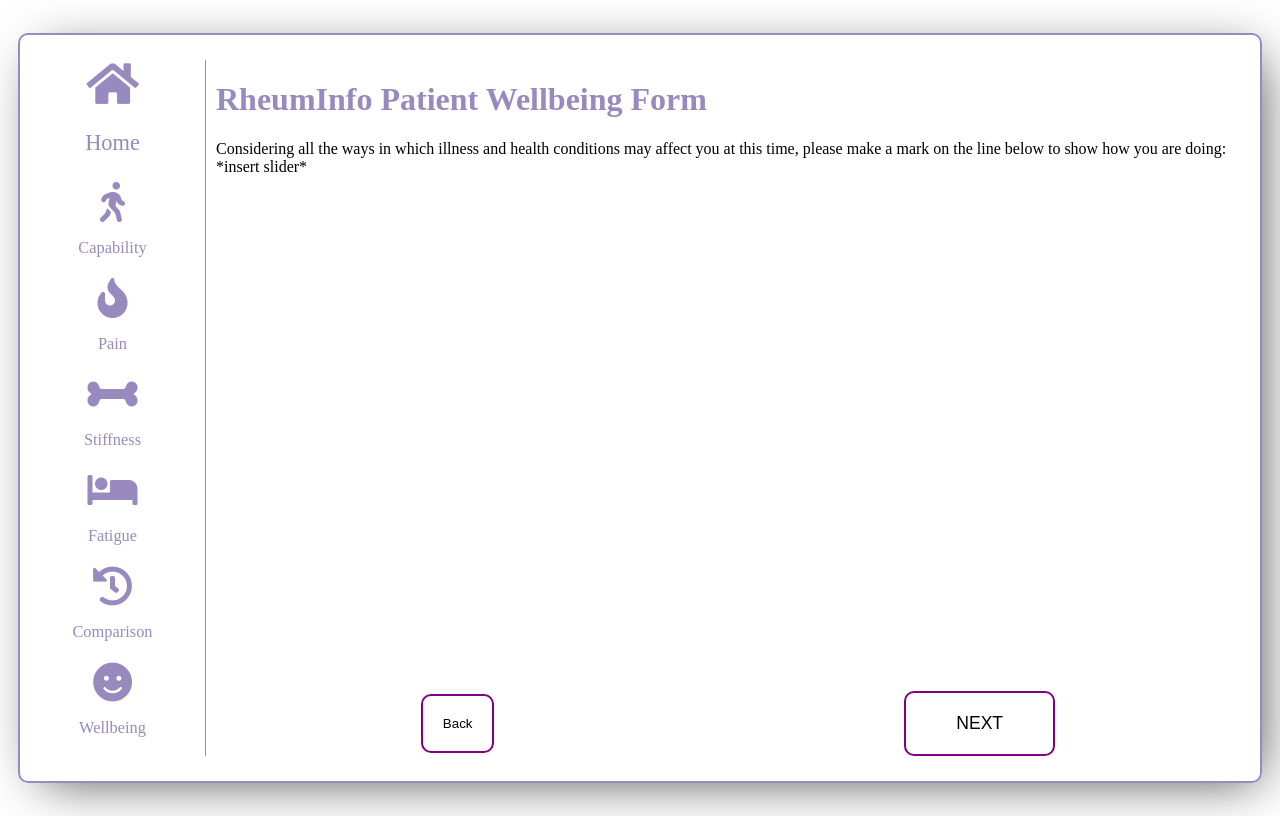
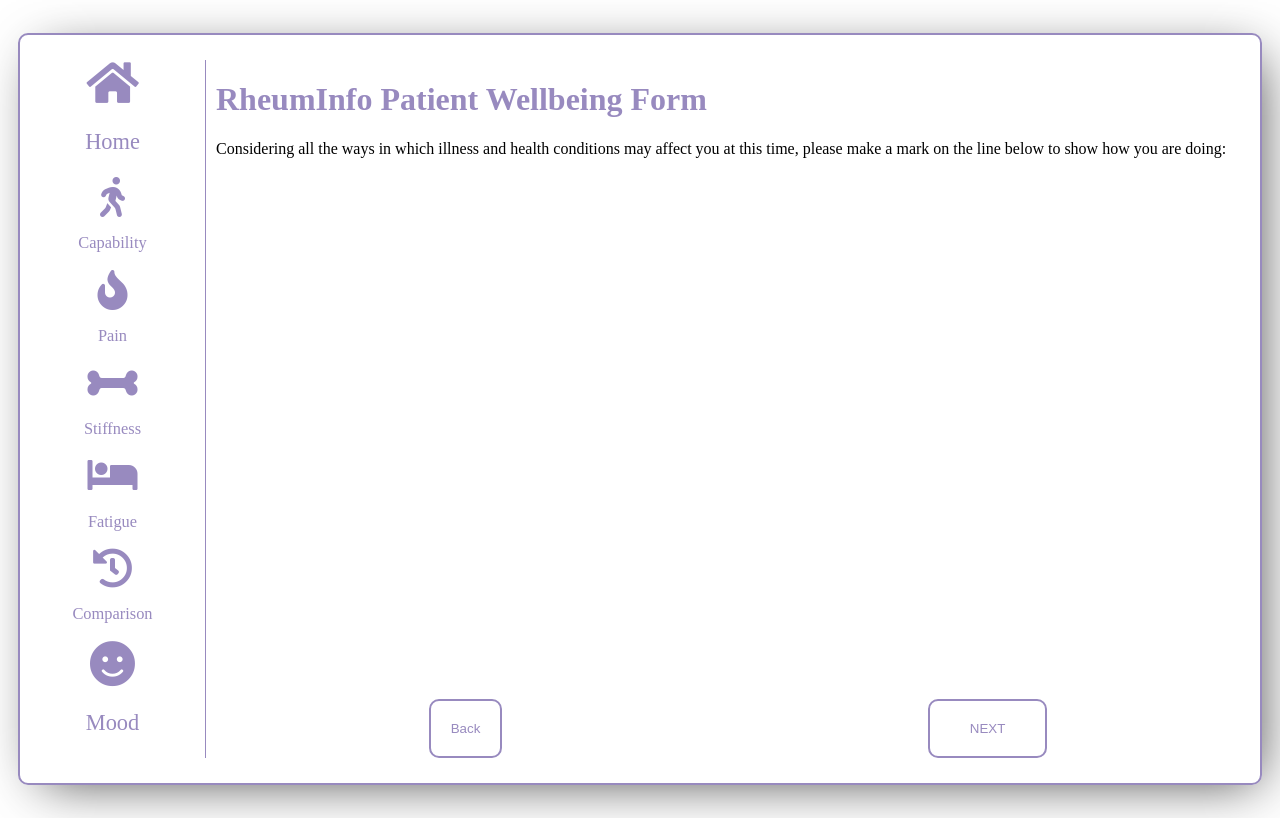
Before and after one commit to adamsimonini/medical-survey, a Vue app: page /mood in a window 1280 px wide. Built offline with nearby package versions, Linux system fonts and the light colour scheme.

Commit message:
Worked on Pagination - failed

```diff
--- a/src/components/Mood.vue
+++ b/src/components/Mood.vue
@@ -1,9 +1,8 @@
 <template>
-    <div id="mood" class="contentBox" slot="content">
+    <div id="moon" class="contentBox" slot="content">
         <p>
             Considering all the ways in which illness and health conditions may affect you at this time,
             please make a mark on the line below to show how you are doing:
-            *insert slider*
         </p>
     </div>
 </template>
--- a/src/components/Pagination.vue
+++ b/src/components/Pagination.vue
@@ -1,7 +1,7 @@
 <template>
     <div id="pagination" class="contentBox">
         <button id="back">Back</button>
-        <button id="next">NEXT</button>
+        <button id="next" @click="paginate()">NEXT</button>
     </div>
 </template>
 
@@ -14,8 +14,34 @@
 
     },
     data: function() {
-         return {
-         }
+        return {
+            routes: null,
+            currentPath: this.$router.history.current.path,
+            nextPath: this.paginate(),
+        }
+    },
+    watcher: {
+
+    },
+    methods: {
+        paginate: function(id){
+            // if (!this.paths){
+            //     var array = [];
+            //     for(var i=0; i < this.$router.options.routes.length; i++){
+            //         array.push(this.$router.options.routes[i].path);
+            //     }
+            //     this.routes = array;
+            //     console.log(this.routes);
+            // }
+            // // console.log(this.$router.history.current.path);
+            // var index = this.routes.indexOf(this.currentPath);
+            // console.log(index);
+            // var nextPage = this.routes [index + 1]
+            // console.log(nextPage);
+            // this.currentPath = nextPage;
+            // window.location.href = '/' + nextPage;
+            // return nextPage;
+        }
     },
 }
 </script>
@@ -28,7 +54,6 @@
     align-items: center;
 }
 #next{
-    padding: 20px 50px;
-    font-size: 1.1rem;
+    padding: 20px 40px;
 }
 </style>
--- a/src/components/SideMenu.vue
+++ b/src/components/SideMenu.vue
@@ -28,7 +28,7 @@
                         {icon: 'bone', title: 'Stiffness', link: '/stiffness'},
                         {icon: 'bed', title: 'Fatigue', link: '/fatigue'},
                         {icon: 'history', title: 'Comparison', link: '/comparison'},
-                        {icon: 'smile', title: 'Wellbeing', link: '/wellbeing'},
+                        {icon: 'smile', title: 'Mood', link: '/mood'},
                     ],
             }
     },
--- a/src/css/styles.css
+++ b/src/css/styles.css
@@ -1,7 +1,7 @@
 /* CSS VARIABLES */
 :root {
     --primaryColor: #988ABF;
-    --secondaryColor: #F4CFBD;
+    --secondaryColor: skyblue;
     --black: #34343B;
 
 }
@@ -56,14 +56,16 @@
 }
 button{
     text-align: center;
-    border: 2px solid purple;
+    border: 2px solid var(--primaryColor);
+    color: var(--primaryColor);
     background-color: white;
     padding: 20px;;
     border-radius: 10px;
 }
 button:hover{
     cursor: pointer;
-    border: 2px solid skyblue;
+    border: 2px solid var(--secondaryColor);
+    color: var(--secondaryColor);
 }
 button:focus{
     background-color: white !important;
```
Also changed, not shown: src/components/Wellbeing.vue (deleted, +0 -28 lines), src/main.js (+7 -11 lines).
